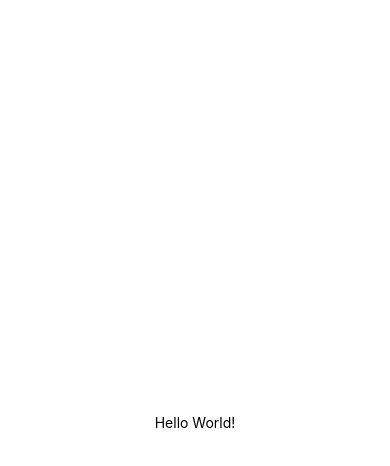
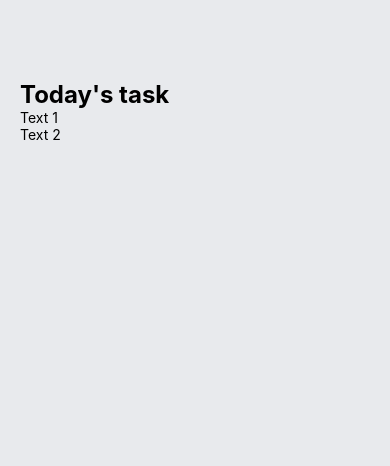
Before and after one commit to pearcircuitmike/react-native-hello-world, a React Native app: screen / in a window 390 px wide. Shown: the top 466 px of the page. Built offline with nearby package versions, Linux system fonts and the light colour scheme.

Commit message:
Passing props in a reusable component
Just like normal web react more or less.

```diff
--- a/App.js
+++ b/App.js
@@ -1,11 +1,18 @@
 import { StatusBar } from "expo-status-bar";
 import { StyleSheet, Text, View } from "react-native";
+import Task from "./components/Task";
 
 export default function App() {
   return (
     <View style={styles.container}>
-      <Text>Hello World!</Text>
-      <StatusBar style="auto" />
+      {/* today's tasks */}
+      <View style={styles.tasksWrapper}>
+        <Text style={styles.sectionTitle}>Today's task</Text>
+        <View style={styles.items}>
+          <Task text={"Text 1"} />
+          <Task text={"Text 2"} />
+        </View>
+      </View>
     </View>
   );
 }
@@ -13,8 +20,15 @@ export default function App() {
 const styles = StyleSheet.create({
   container: {
     flex: 1,
-    backgroundColor: "#fff",
-    alignItems: "center",
-    justifyContent: "center",
+    backgroundColor: "#e8eaed",
   },
+  tasksWrapper: {
+    paddingTop: 80,
+    paddingHorizontal: 20,
+  },
+  sectionTitle: {
+    fontSize: 24,
+    fontWeight: "bold",
+  },
+  items: {},
 });
--- /dev/null
+++ b/components/Task.js
@@ -0,0 +1,14 @@
+import React from "react";
+import { View, Text, StyleSheet } from "react-native";
+
+const Task = (props) => {
+  return (
+    <View>
+      <Text>{props.text}</Text>
+    </View>
+  );
+};
+
+const styles = StyleSheet.create({});
+
+export default Task;
```
